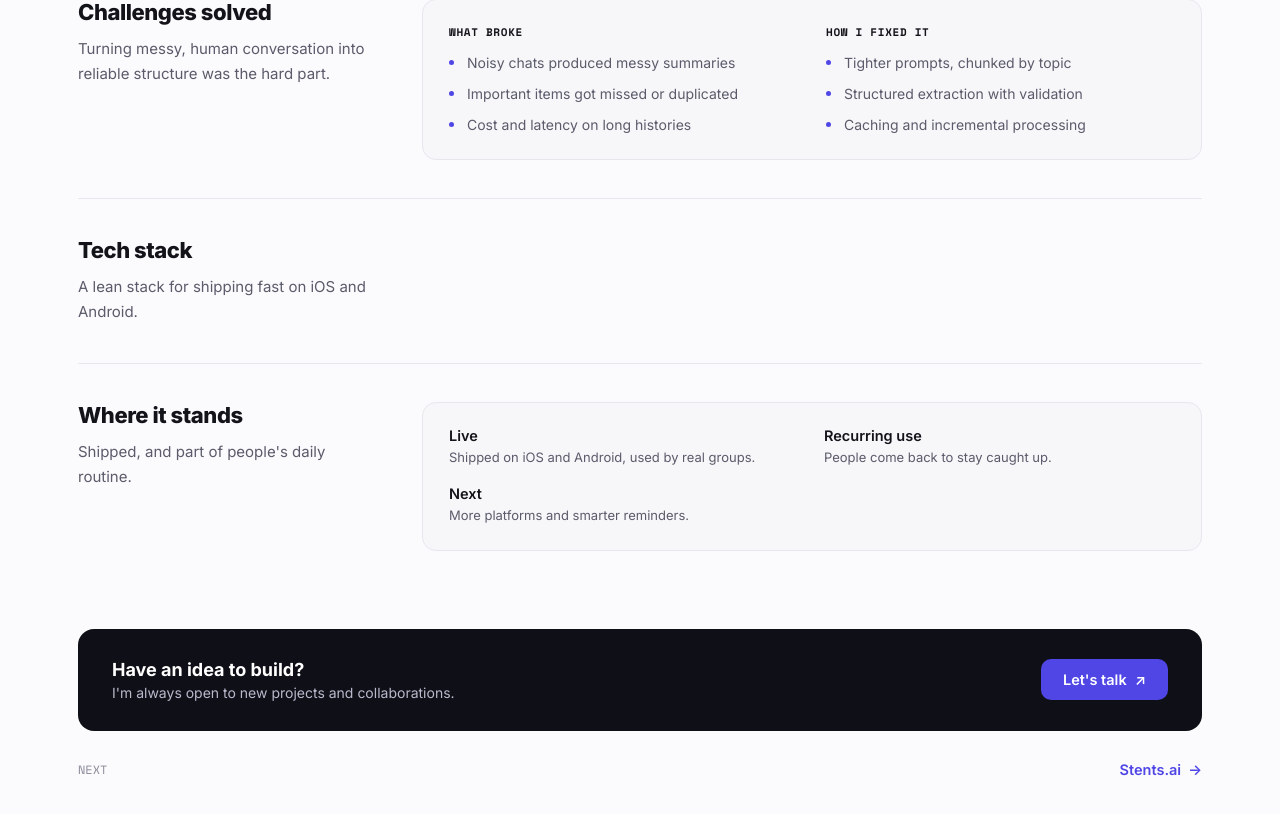
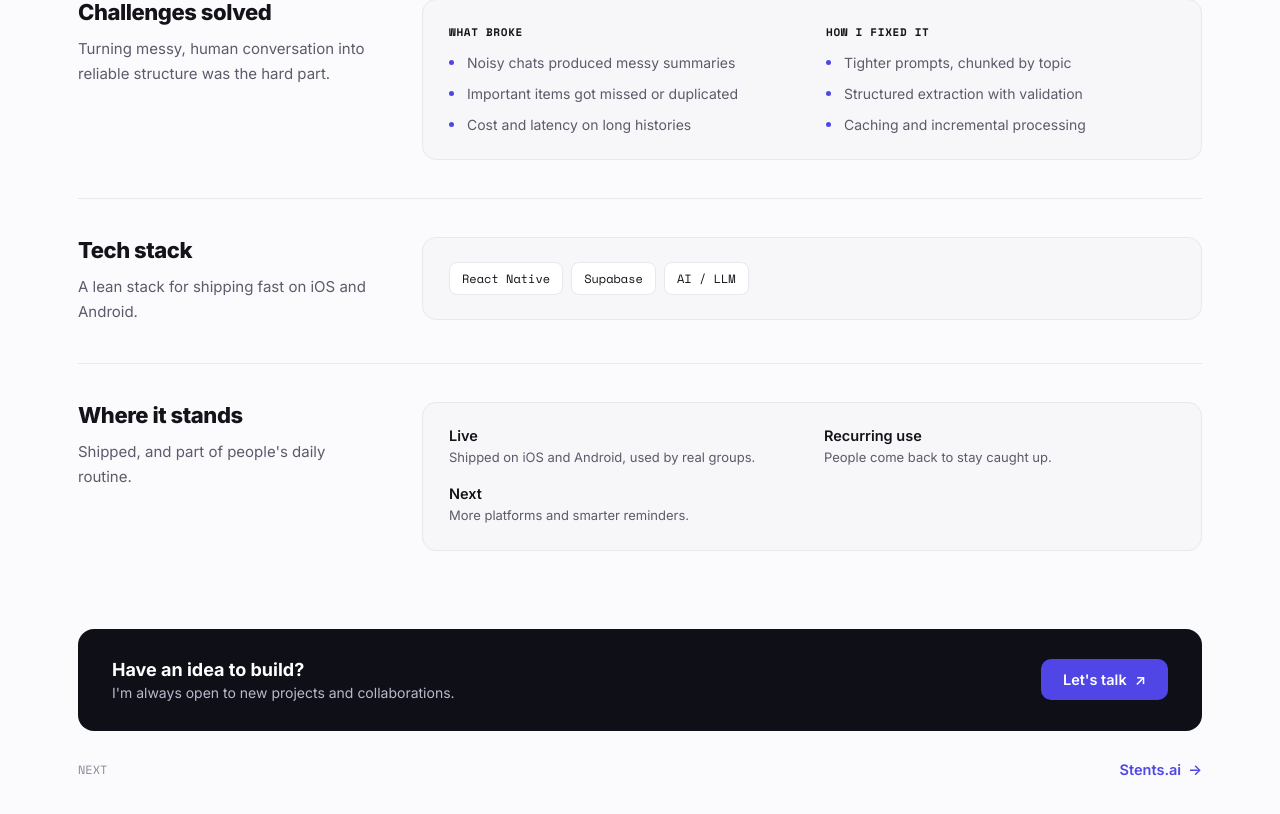
Before and after one commit to tomereps/portfolio, a React (Vite) app: page /work/sakemly in a window 1280 px wide. Shown: the part 1518-2332 px from the top of the page. Built offline with nearby package versions, Linux system fonts and the light colour scheme.

Commit message:
Render Tech stack section body (hasBody was missing s.tech)

```diff
--- a/src/pages/CaseStudy.jsx
+++ b/src/pages/CaseStudy.jsx
@@ -75,7 +75,7 @@ export default function CaseStudy() {
 
   const cs = project.caseStudy;
   const next = shipped.find((p) => p.slug !== project.slug);
-  const hasBody = (s) => s.bullets || s.features || s.columns;
+  const hasBody = (s) => s.bullets || s.features || s.columns || s.tech;
 
   return (
     <article className="case shell">
```
